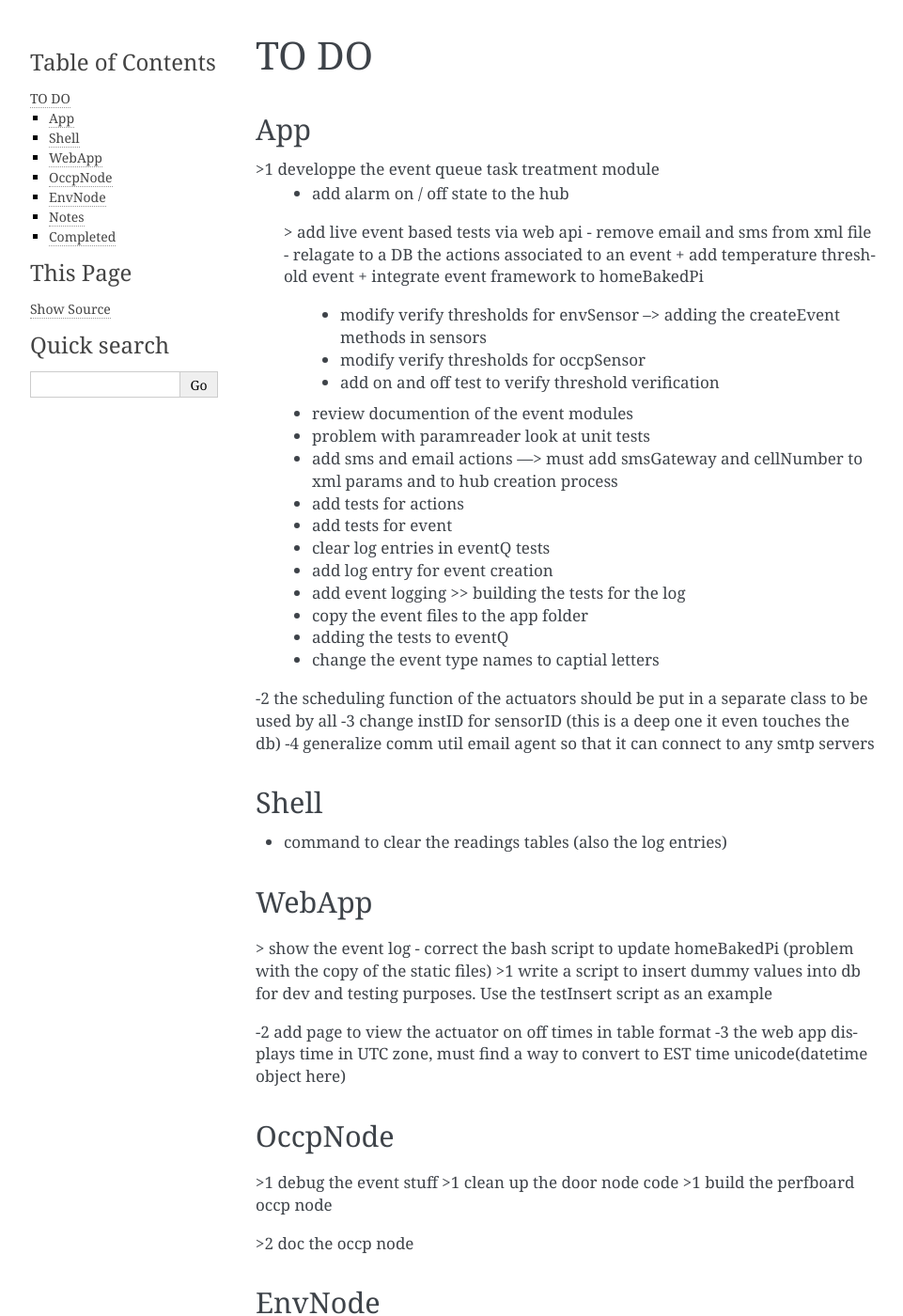
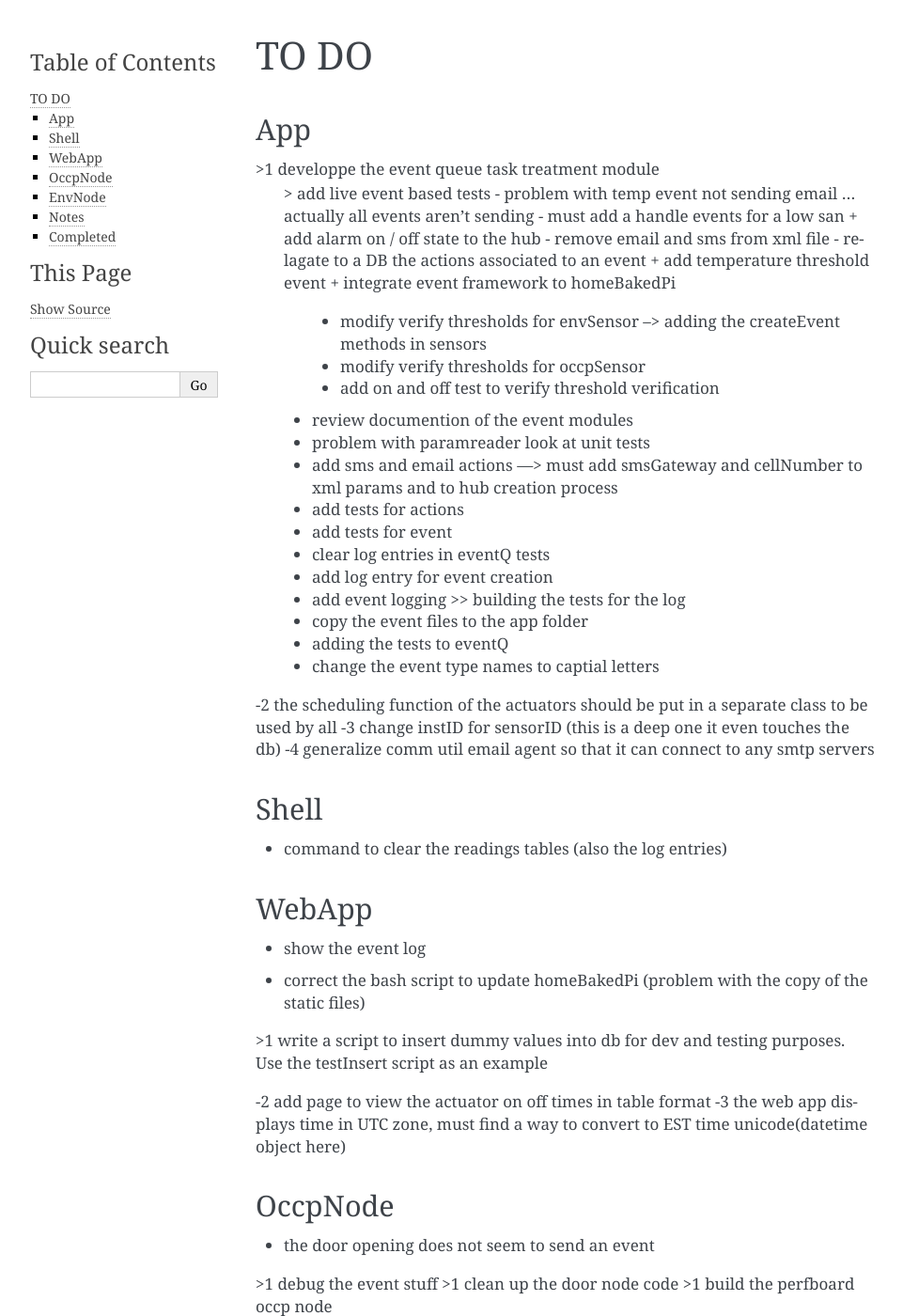
Before and after one commit to vinoroy/homeBakedPi, a Sphinx documentation site: the page built from docs/TODO.rst, in a window 1280 px wide and 1400 px high. Shown: the whole window at 94% size, without its empty margins (148-1109 px from the left). Built offline with Sphinx 7.4.7, drawn with Linux system fonts in a browser that asks for light colours.

```diff
--- a/docs/TODO.rst
+++ b/docs/TODO.rst
@@ -6,8 +6,9 @@ App
 ---
 
 >1 developpe the event queue task treatment module
+        > add live event based tests - problem with temp event not sending email ... actually all events aren't sending
+        - must add a handle events for a low san
         + add alarm on / off state to the hub
-        > add live event based tests via web api
         - remove email and sms from xml file
         - relagate to a DB the actions associated to an event
         + add temperature threshold event
@@ -41,7 +42,7 @@ Shell
 WebApp
 ------
 
-> show the event log
++ show the event log
 - correct the bash script to update homeBakedPi (problem with the copy of the static files)
 >1 write a script to insert dummy values into db for dev and testing purposes. Use the testInsert script as an example
 
@@ -51,7 +52,7 @@ WebApp
 
 OccpNode
 --------
-
+- the door opening does not seem to send an event
 >1 debug the event stuff
 >1 clean up the door node code
 >1 build the perfboard occp node
```
Also changed, not shown: 4 other files.
